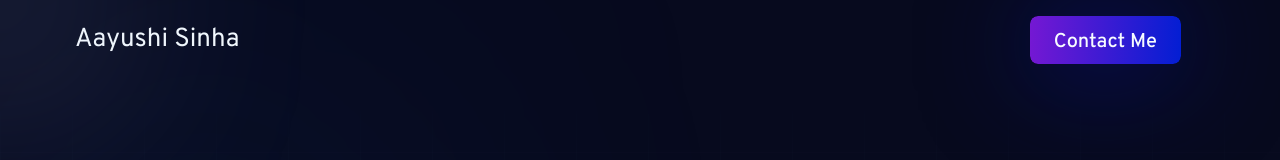
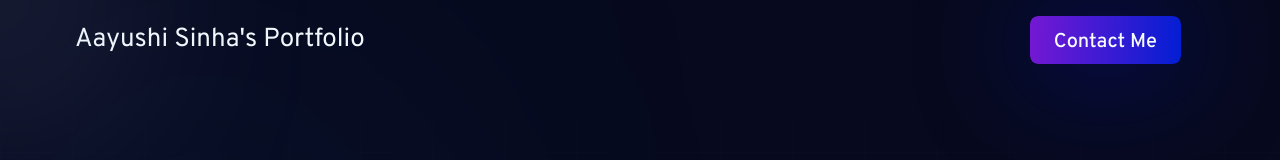
Before and after one commit to aayushi-2003/Aayushi-Sinha-Portfolio, a React (Vite) app: page / in a window 1280 px wide. Shown: the top 160 px of the page. Built offline with nearby package versions, Linux system fonts and the light colour scheme.

Commit message:
Updated portfolio design

```diff
--- a/src/components/Header.jsx
+++ b/src/components/Header.jsx
@@ -23,7 +23,7 @@ const Header = () => {
         <div className="flex justify-between items-center">
           {/* Name */}
           <a href="#">
-            <h1 className="font-primary text-[18px] md:text-[20px] lg:text-[26px]">Aayushi Sinha</h1>
+            <h1 className="font-primary text-[18px] md:text-[20px] lg:text-[26px]">Aayushi Sinha's Portfolio</h1>
           </a>
           <Link to='contact' smooth={true} className="cursor-pointer hidden md:block">
           <button className="text-[20px] btn btn-sm mr-6 pt-1">Contact Me</button>
```
